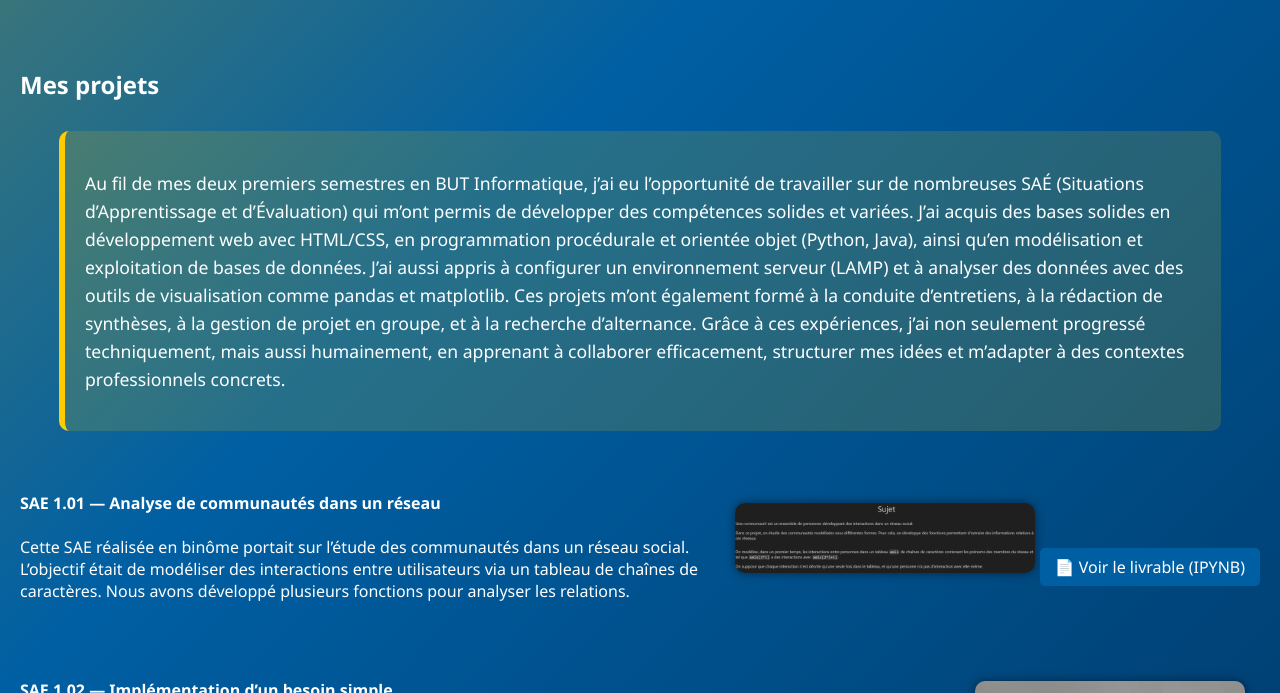
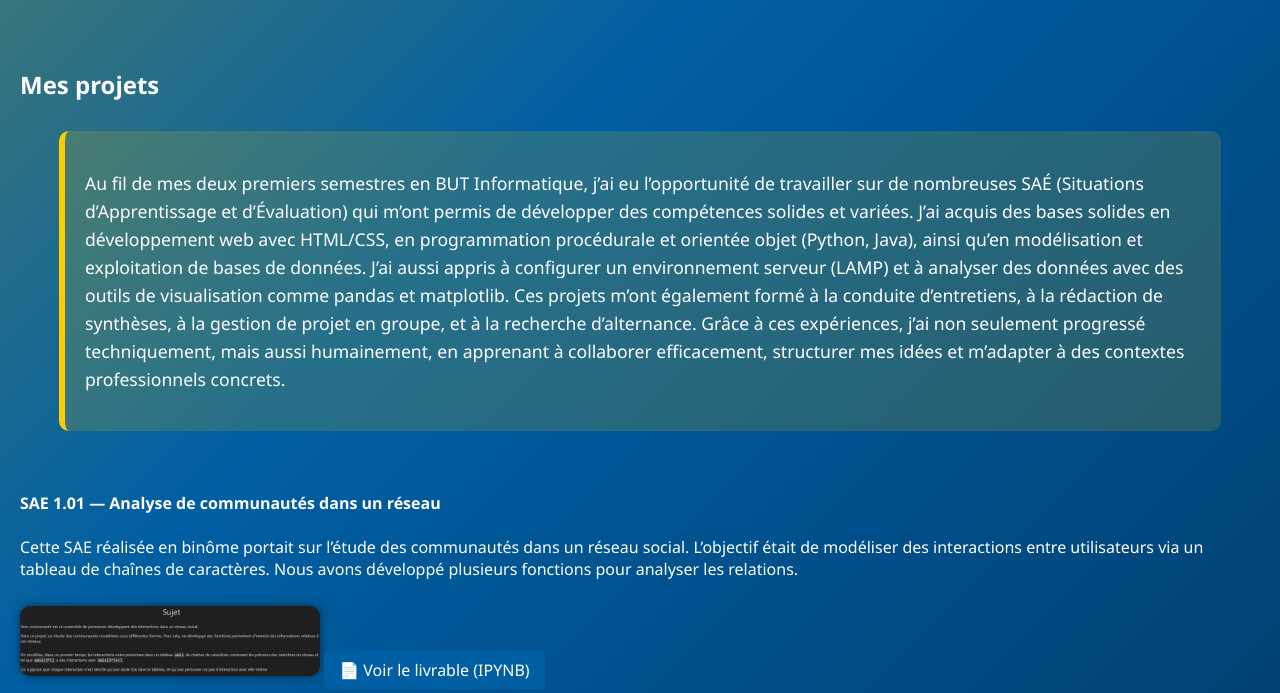
Before and after one commit to Meyruem/portfolio, a plain HTML site: page projets.html in a window 1280 px wide. Shown: the part 107-800 px from the top of the page. Drawn offline with Linux system fonts and the light colour scheme.

Commit message:
Modifier

```diff
--- a/projets.html
+++ b/projets.html
@@ -7,16 +7,12 @@
   <style>
     .sae-item {
       display: flex;
-      justify-content: space-between;
-      align-items: center;
+      flex-direction: column;
+      align-items: flex-start;
       margin: 40px 0;
-      gap: 20px;
-      flex-wrap: wrap;
+      gap: 10px;
     }
 
-    .sae-text {
-      flex: 1;
-    }
 
     .sae-image {
       width: 300px;
```
